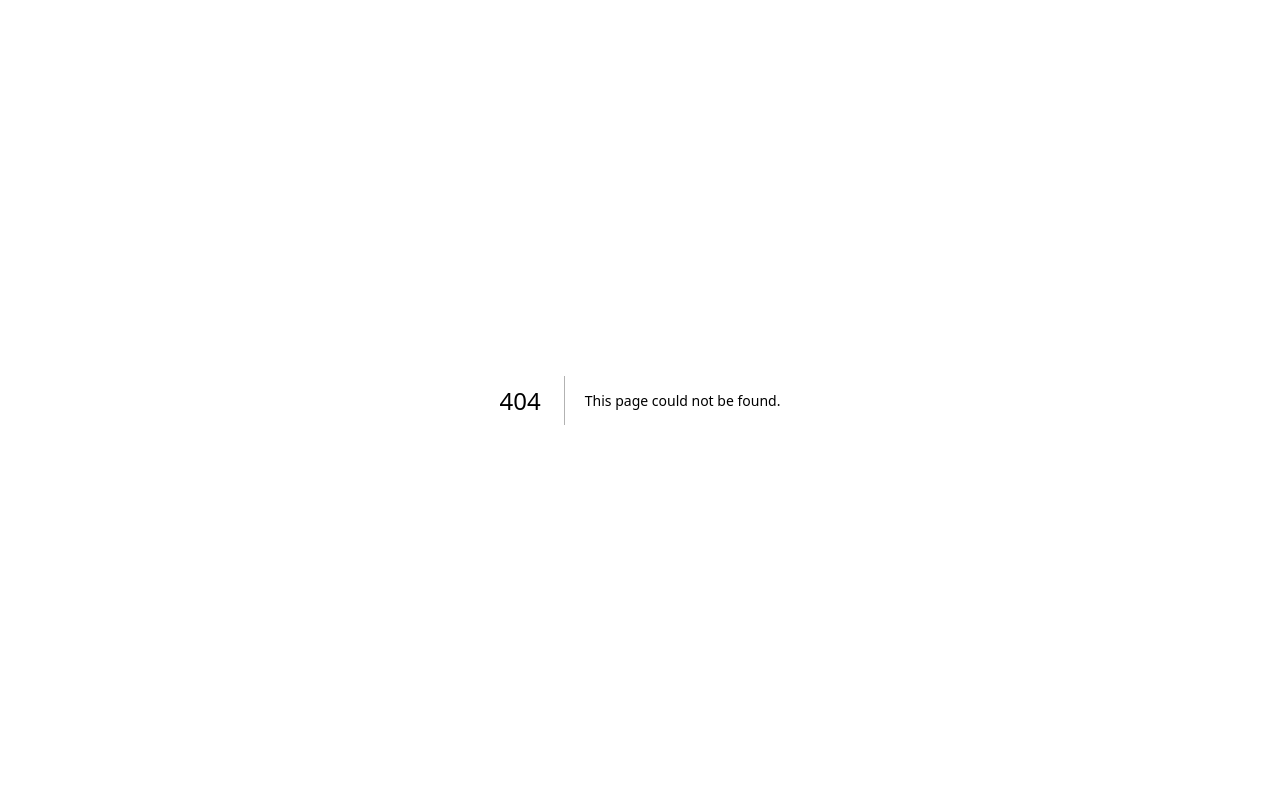
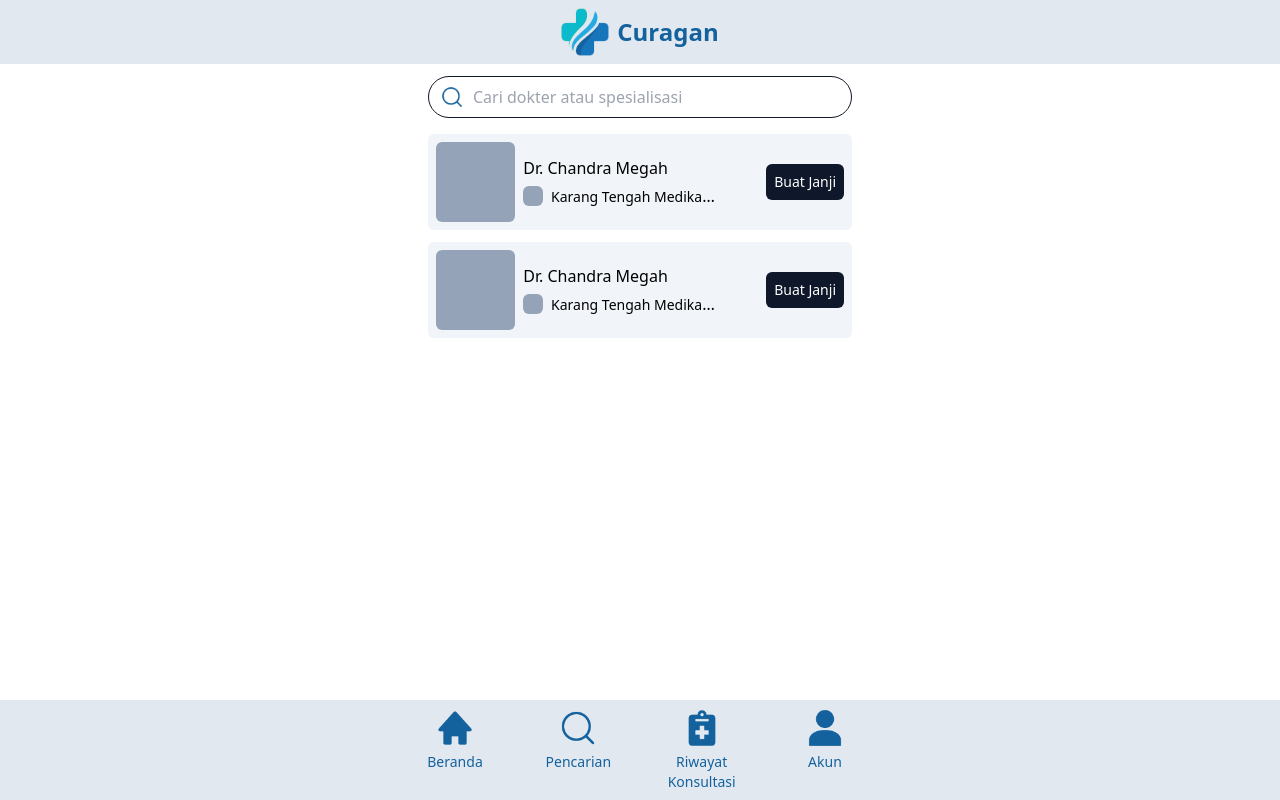
Before and after one commit to curagan/curagan-frontend, a Next.js app: page /pencarian in a window 1280 px wide. Before the commit this address had no page. Built offline with nearby package versions, Linux system fonts and the light colour scheme.

Commit message:
feat: create initial 'pencarian' page

```diff
--- /dev/null
+++ b/pages/pencarian/index.tsx
@@ -0,0 +1,64 @@
+import { SearchBar } from '@/components/SearchBar';
+import { LayoutWrapper } from '@/components/layout/LayoutWrapper';
+import { NextPage } from 'next';
+import Link from 'next/link';
+
+const Pencarian: NextPage = () => {
+  return (
+    <LayoutWrapper>
+      <div className="w-full flex flex-col gap-4 p-3 pb-0">
+        <SearchBar />
+
+        <div className="w-full flex flex-col gap-3">
+          <Link
+            href={'/appointment/abc12345'}
+            className="w-full flex gap-2 items-center justify-between p-2 rounded-md bg-slate-100"
+          >
+            <div className="min-w-fit w-20 h-20 rounded-md bg-slate-400"></div>
+            <div className="grow flex flex-col justify-between gap-1">
+              <div className="line-clamp-2">
+                <span className="font-medium line-clamp-1">
+                  Dr. Chandra Megah
+                </span>
+              </div>
+              <div className="flex items-center gap-2">
+                <div className="min-w-fit w-5 h-5 rounded-md bg-slate-400"></div>
+                <div className="line-clamp-1">
+                  <span className="text-sm">Karang Tengah Medika Hospital</span>
+                </div>
+              </div>
+            </div>
+            <span className="min-w-fit p-2 text-sm font-medium rounded-md bg-slate-900 text-white">
+              Buat Janji
+            </span>
+          </Link>
+
+          <Link
+            href={'/appointment/efg6789'}
+            className="w-full flex gap-2 items-center justify-between p-2 rounded-md bg-slate-100"
+          >
+            <div className="min-w-fit w-20 h-20 rounded-md bg-slate-400"></div>
+            <div className="grow flex flex-col justify-between gap-1">
+              <div className="line-clamp-2">
+                <span className="font-medium line-clamp-1">
+                  Dr. Chandra Megah
+                </span>
+              </div>
+              <div className="flex items-center gap-2">
+                <div className="min-w-fit w-5 h-5 rounded-md bg-slate-400"></div>
+                <div className="line-clamp-1">
+                  <span className="text-sm">Karang Tengah Medika Hospital</span>
+                </div>
+              </div>
+            </div>
+            <span className="min-w-fit p-2 text-sm font-medium rounded-md bg-slate-900 text-white">
+              Buat Janji
+            </span>
+          </Link>
+        </div>
+      </div>
+    </LayoutWrapper>
+  );
+};
+
+export default Pencarian;
```
